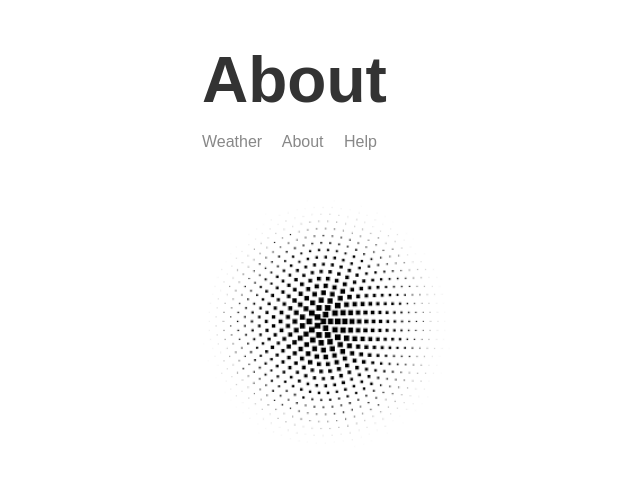
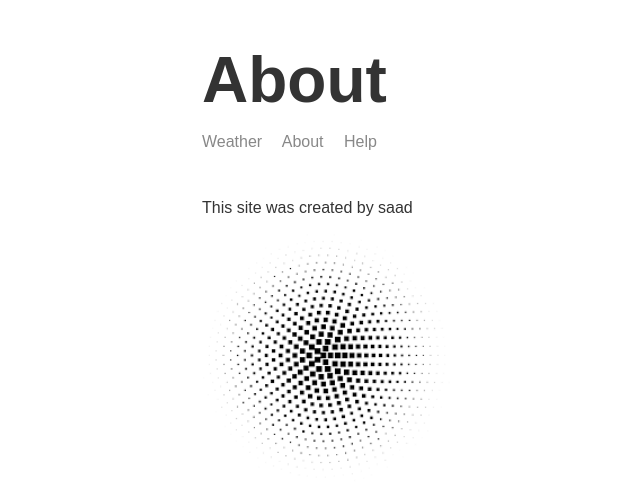
Before and after one commit to wickedknock/weather-app-node, a Node server app: page /about in a window 1280 px wide. Shown: the top 488 px of the page, without its empty margins (113-753 px from the left). Run offline with Node 20, Linux system fonts and the light colour scheme; some libraries are stand-ins or nearby versions.

Commit message:
add about text

```diff
--- a/package.json
+++ b/package.json
@@ -4,7 +4,8 @@
   "description": "",
   "main": "index.js",
   "scripts": {
-    "start": " node ./src/app.js -e js,hbs"
+    "start": " node ./src/app.js -e js,hbs",
+    "local":" nodemon ./src/app.js -e js,hbs"
   },
   "keywords": [],
   "author": "",
--- a/templates/views/about.hbs
+++ b/templates/views/about.hbs
@@ -19,7 +19,7 @@
     <div class="main-content">
 
     {{>header}}
-
+    <p>This site was created by saad</p>
     <img class="portrait" src="./img/picture.png">
 
     </div>
```
